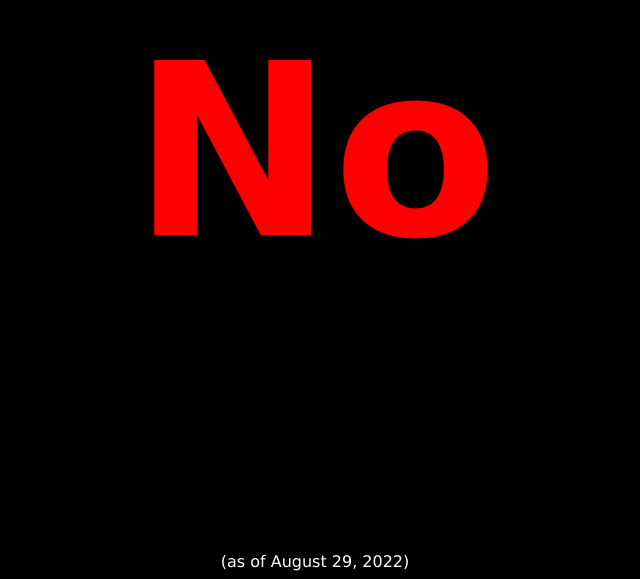
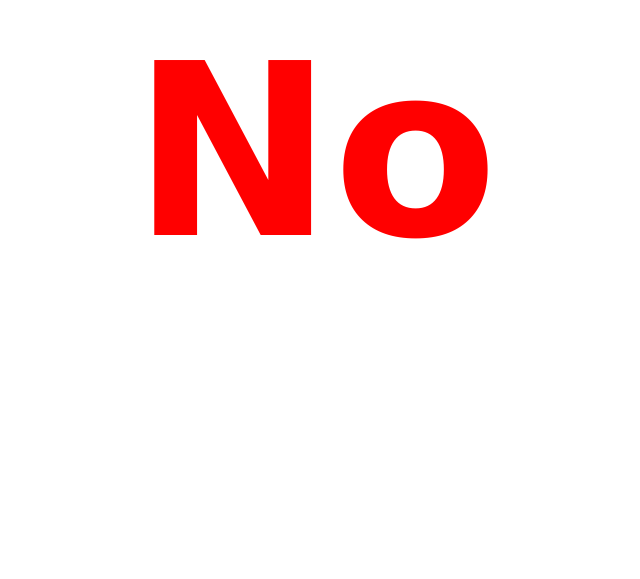
Before and after one commit to notsuu/notsuu.github.io, a plain HTML site: page 0.6/index.html in a window 1280 px wide. Shown: the part 256-835 px from the top of the page, without its empty margins (325-965 px from the left). Drawn offline with Linux system fonts and the light colour scheme.

Commit message:
Update style.css

```diff
--- a/0.6/style.css
+++ b/0.6/style.css
@@ -6,7 +6,7 @@
   min-height: 100vh;
 }
 
-body {
+.b {
   background-color: black;
 }
 
```
